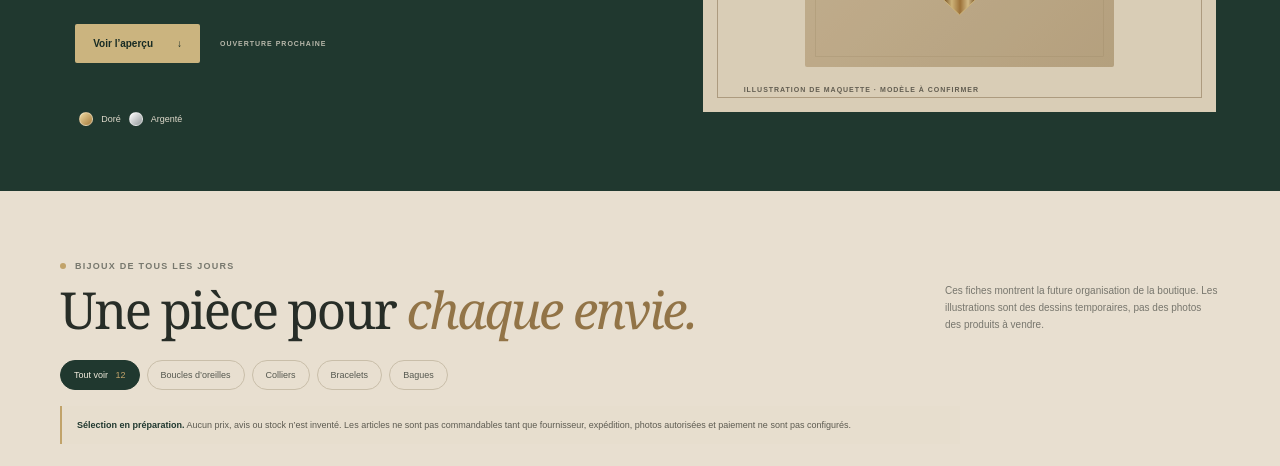
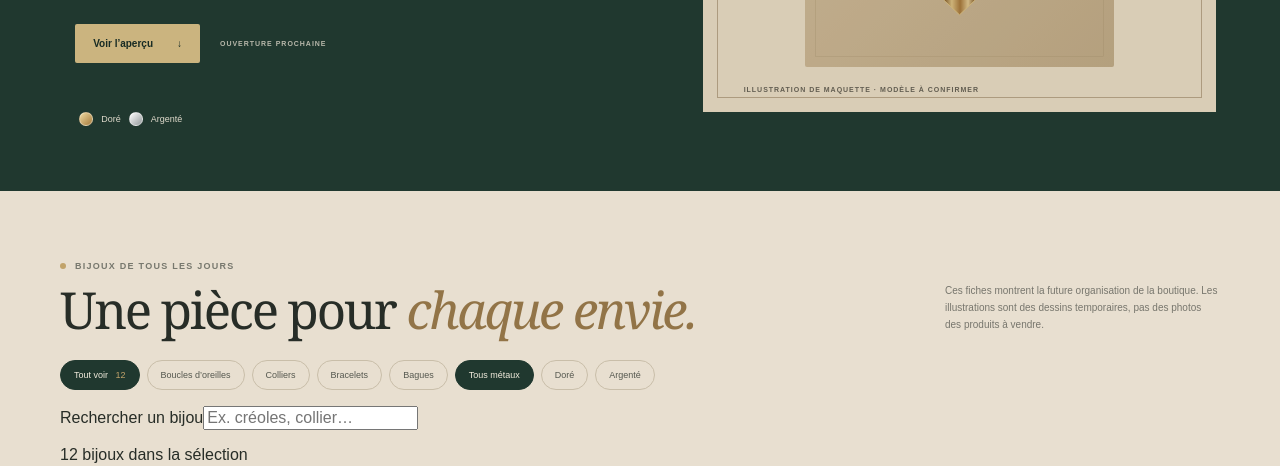
Before and after one commit to hikariii9/lueur-demo, a plain HTML site: page index.html in a window 1280 px wide. Shown: the part 448-914 px from the top of the page. Drawn offline with Linux system fonts and the light colour scheme.

Commit message:
Préparer le catalogue Lueur pour 50 références

```diff
--- a/index.html
+++ b/index.html
@@ -41,14 +41,22 @@
           <p>Ces fiches montrent la future organisation de la boutique. Les illustrations sont des dessins temporaires, pas des photos des produits à vendre.</p>
         </div>
         <div class="category-bar" role="group" aria-label="Filtrer par catégorie">
-          <button class="category-filter is-active" type="button" data-filter="tous">Tout voir <span>12</span></button>
+          <button class="category-filter is-active" type="button" data-filter="tous">Tout voir <span id="all-count">12</span></button>
           <button class="category-filter" type="button" data-filter="boucles">Boucles d’oreilles</button>
           <button class="category-filter" type="button" data-filter="colliers">Colliers</button>
           <button class="category-filter" type="button" data-filter="bracelets">Bracelets</button>
           <button class="category-filter" type="button" data-filter="bagues">Bagues</button>
+          <button class="category-filter is-active" type="button" data-metal-filter="tous">Tous métaux</button>
+          <button class="category-filter" type="button" data-metal-filter="gold">Doré</button>
+          <button class="category-filter" type="button" data-metal-filter="silver">Argenté</button>
+        </div>
+        <div class="catalog-tools">
+          <label class="catalog-search" for="catalog-search">Rechercher un bijou<input id="catalog-search" type="search" placeholder="Ex. créoles, collier…" autocomplete="off"></label>
+          <p id="catalog-count" role="status" aria-live="polite">12 bijoux dans la sélection</p>
         </div>
         <div class="demo-note"><strong>Sélection en préparation.</strong> Aucun prix, avis ou stock n’est inventé. Les articles ne sont pas commandables tant que fournisseur, expédition, photos autorisées et paiement ne sont pas configurés.</div>
         <div class="product-grid" id="product-grid" aria-live="polite"></div>
+        <nav class="pagination" id="catalog-pagination" aria-label="Pages de la sélection"></nav>
       </section>
 
       <section class="brand-story" id="maison">
```
